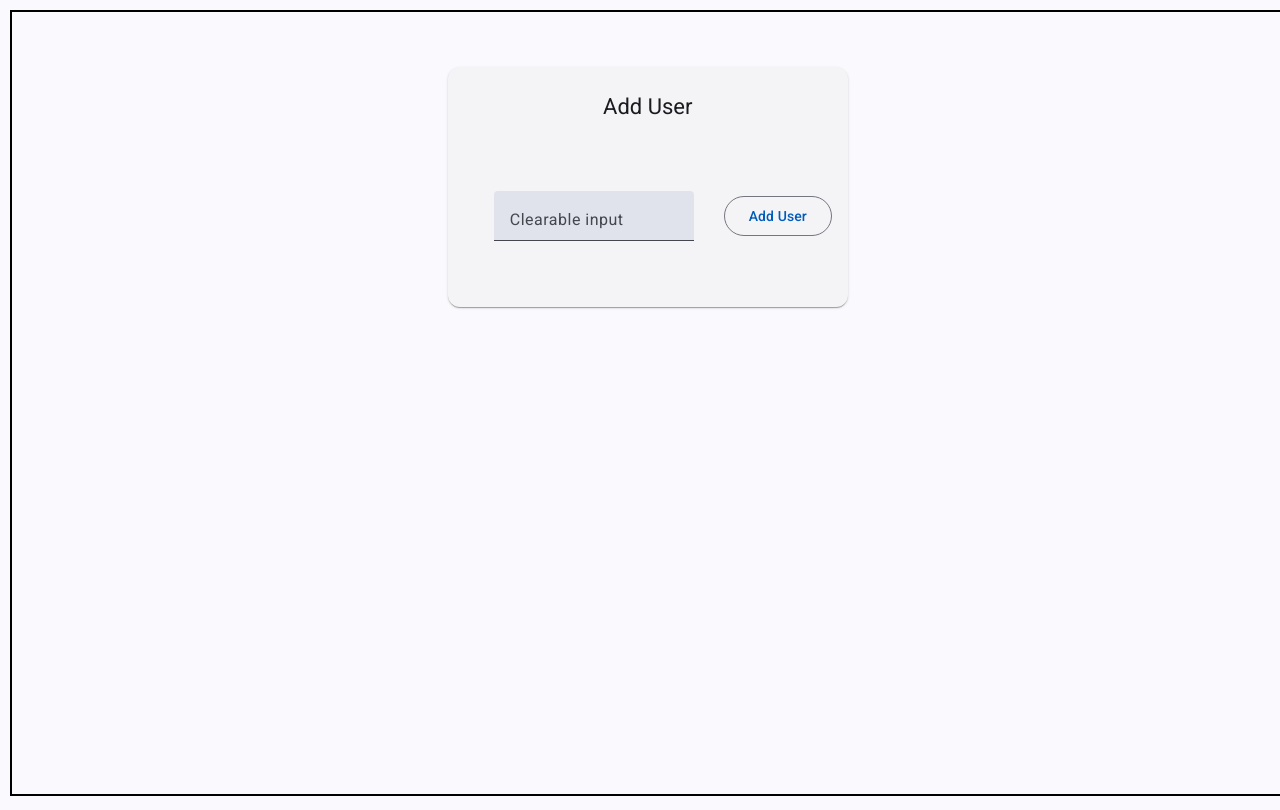
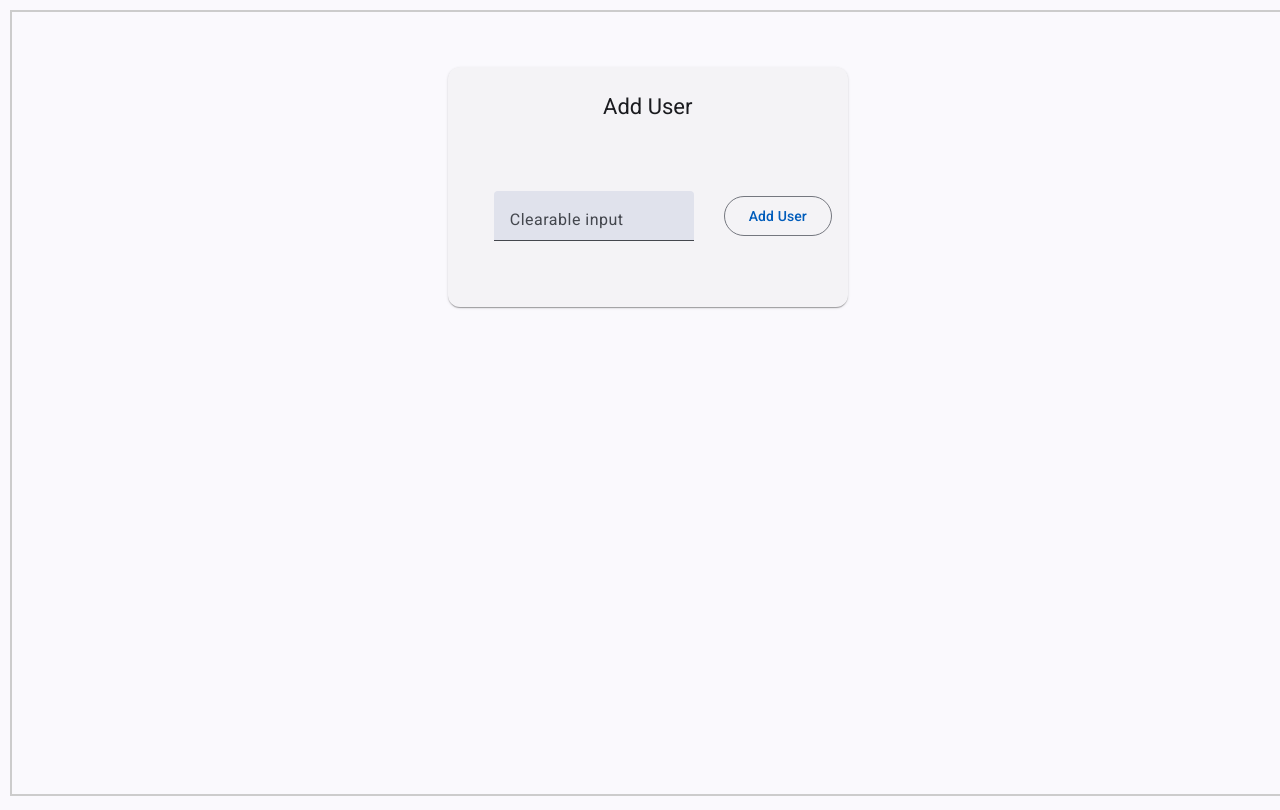
Before and after one commit to meghanachowdaryvelaga/Splitwise, an Angular app: page / in a window 1280 px wide. Built offline with nearby package versions, Linux system fonts and the light colour scheme.

Commit message:
final changes done

```diff
--- a/src/components/home-page/home-page.css
+++ b/src/components/home-page/home-page.css
@@ -1,5 +1,5 @@
 .home-page-container{
-  border: 2px solid black;
+  border: 2px solid  #ccc;
   margin: 10px;
   padding: 15px;
   width:97%;
--- a/src/components/home-page/home-page.html
+++ b/src/components/home-page/home-page.html
@@ -1,4 +1,8 @@
 <div class="home-page-container">
-<app-add-user (userAdded)="onUserAdded($event)"></app-add-user>
-<app-user-list [users]="user"></app-user-list>
+  <div>
+    <app-add-user (userAdded)="onUserAdded($event)"></app-add-user>
+  </div>
+  <div>
+    <app-user-list [users]="user"></app-user-list>
+  </div>
 </div>
```
